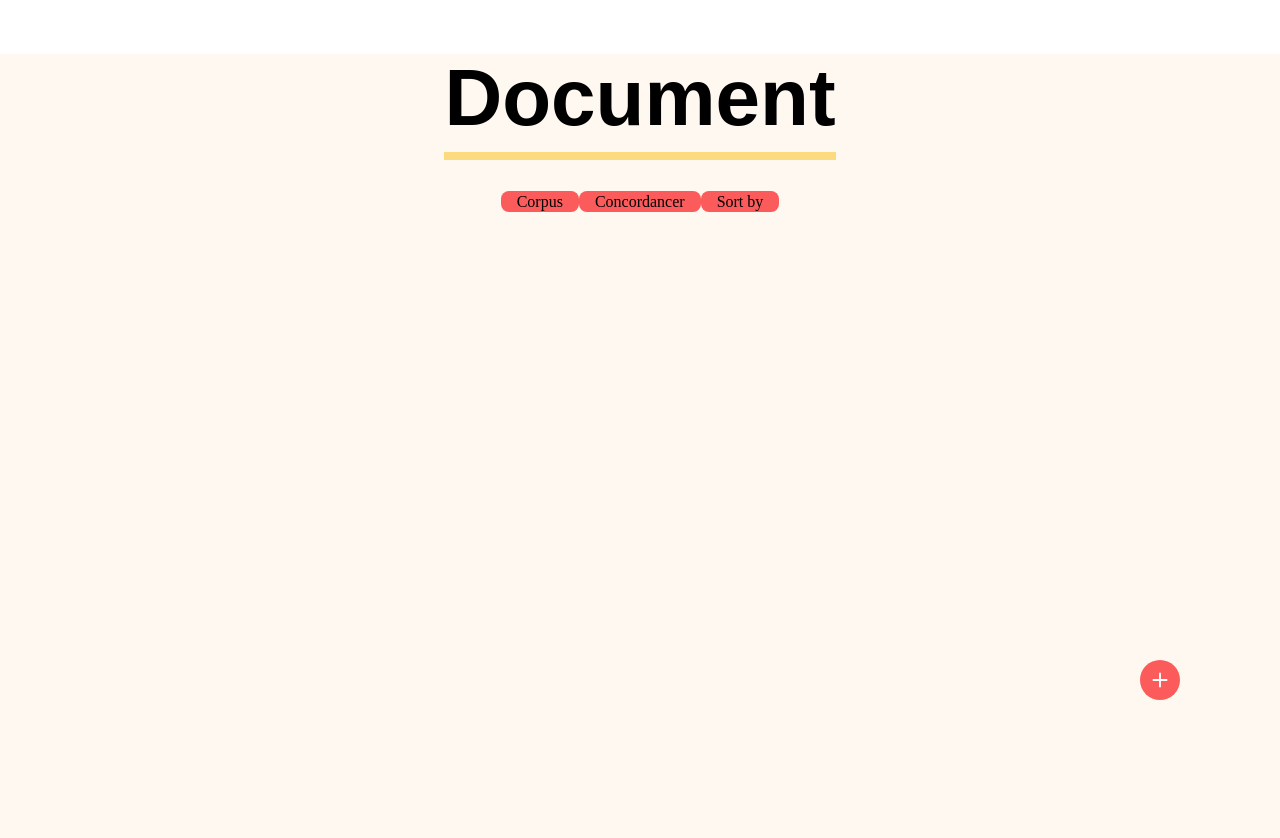
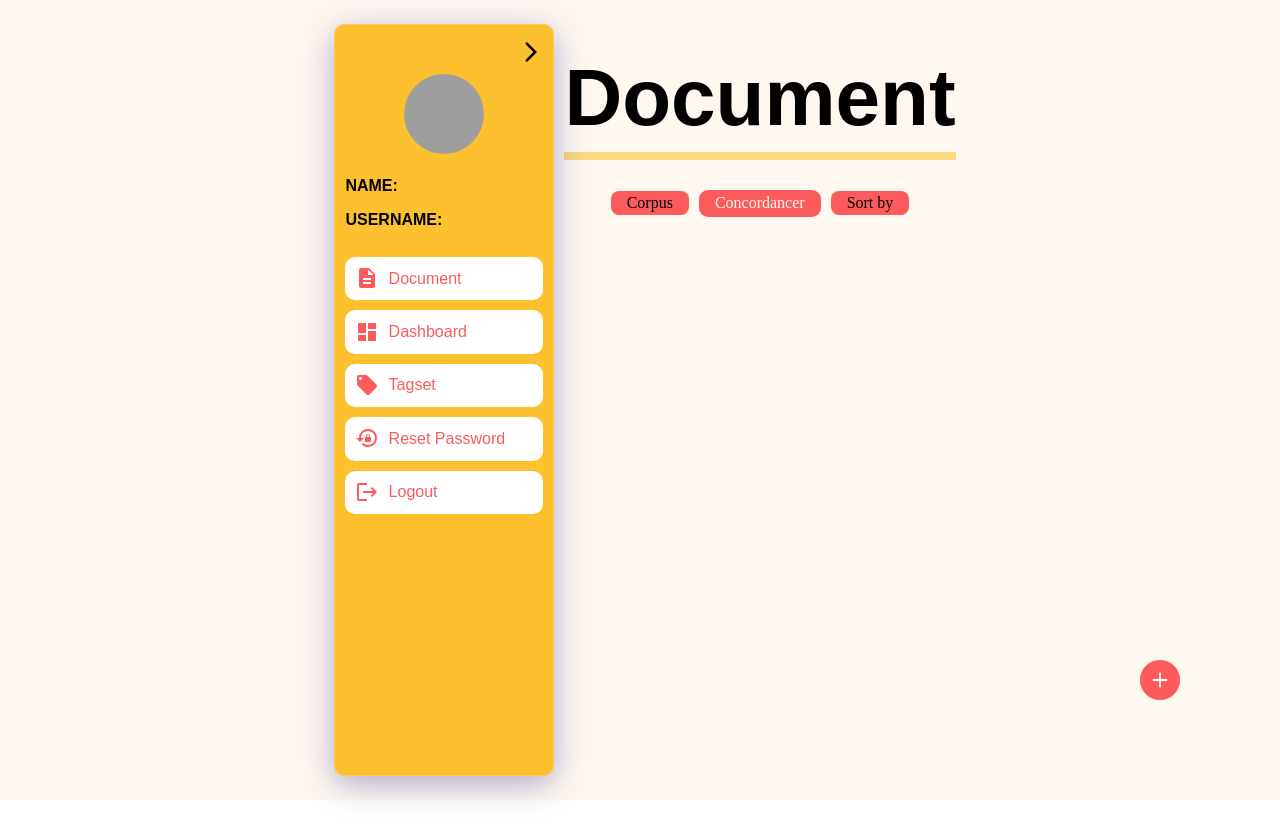
Before and after one commit to BananaGangDev/Front-end_KAEWJAA, a React (Vite) app: page /document in a window 1280 px wide. Shown: the top 838 px of the page. After the commit the page ends 800 px from the top, so only its background shows below. Built offline with nearby package versions, Linux system fonts and the light colour scheme; grey boxes are pictures that could not be loaded.

Commit message:
Edit CSS

```diff
--- a/src/components/SideBar.jsx
+++ b/src/components/SideBar.jsx
@@ -129,7 +129,7 @@ function sidebar(props) {
                 <div className="UserDetail_container">USERNAME:</div>
               </motion.h3>
 
-              <Item icon={<DescriptionIcon />} name="Document" to="/" />
+              <Item icon={<DescriptionIcon />} name="Document" to="/document" />
               <Item icon={<DashboardIcon />} name="Dashboard" to="/dashboard" />
               <Item icon={<LocalOfferIcon />} name="Tagset" to="/tagset" />
 
--- a/src/pages/DocumentPage.jsx
+++ b/src/pages/DocumentPage.jsx
@@ -1,7 +1,10 @@
 import React, { useState } from 'react';
 import { Container, Row, Col, Button, Dropdown, FormControl, InputGroup, Modal } from 'react-bootstrap';
 import { BsPlus, BsFileEarmarkText, BsFolderPlus, BsPencil, BsTrash } from 'react-icons/bs';
+import SideBar from "../components/SideBar";
 import '/src/styles/Page.css';
+import '/src/styles/CreateModal.css';
+import '/src/styles/DropdownMenu.css';
 
 // import Fab from '@mui/material/Fab';
 
@@ -39,6 +42,7 @@ function DocumentPage() {
   };
 
   return (
+    <SideBar>
       <Container>
         <Row>
           <Col>
@@ -49,9 +53,7 @@ function DocumentPage() {
           <Col>
             <div className="button-bar">
               <Button className="corpus-button">Corpus</Button>
-            <Button className="concordancer-button" onClick={() => setShowImportModal(true)}>
-              Concordancer
-            </Button>
+              <Button className="concordancer-button" href="/concordance">Concordancer</Button>
               <Dropdown>
                 <Dropdown.Toggle className="sort-button" id="sort-dropdown">
                   Sort by
@@ -177,6 +179,7 @@ function DocumentPage() {
           </Modal.Footer>
         </Modal>
       </Container>
+    </SideBar>
   );
 }
 
--- a/src/pages/TagsetPage.jsx
+++ b/src/pages/TagsetPage.jsx
@@ -5,6 +5,7 @@ import { Container, Row, Col, Button } from 'react-bootstrap';
 import { BsPlus } from 'react-icons/bs';
 import '../styles/Page.css';
 import '../styles/tagsetHeader.css';
+import SideBar from "../components/SideBar";
 
 function TagsetPage() {
   const [showCreateModal, setShowCreateModal] = useState(false);
@@ -47,6 +48,7 @@ function TagsetPage() {
   };
 
   return (
+    <SideBar>
       <Container>
         <Row>
           <Col>
@@ -81,6 +83,7 @@ function TagsetPage() {
           )}
         </div>
       </Container>
+    </SideBar>
   );
 }
 
--- a/src/styles/CreateModal.css
+++ b/src/styles/CreateModal.css
@@ -1,4 +1,4 @@
-.modal-dialog {
+/* .modal-dialog {
     position: absolute;
     top: 50%;
     left: 50%;
@@ -8,4 +8,38 @@
     border: 2px solid #000;
     box-shadow: 24;
     padding: 4;
+  } */
+
+
+  .create-modal {
+    position: fixed;
+    top: 50%;
+    left: 50%;
+    transform: translate(-50%, -50%); /* ให้ Modal อยู่ตรงกลางของหน้าจอ */
+    z-index: 1000; /* ตั้งค่า z-index เพื่อให้ Modal แสดงทับส่วนอื่น ๆ ในหน้าเว็บ */
+    background-color: white;
+    border-radius: 10px;
+    box-shadow: 0px 0px 10px rgba(0, 0, 0, 0.5); /* เพิ่มเงาให้กับ Modal */
+    padding: 20px;
   }
+
+  .create-modal {
+    width: 400px;
+  }
+
+  .create-modal p {
+    font-size: 16px;
+  }
+
+  .create-modal button {
+    background-color: #FC5B5C;
+    color: white;
+    border: none;
+    padding: 10px 20px;
+    border-radius: 5px;
+    cursor: pointer;
+  }
+
+  .create-modal button:focus {
+    outline: none;
+  }
--- /dev/null
+++ b/src/styles/DropdownMenu.css
@@ -0,0 +1,23 @@
+.dropdown-menu {
+    background-color: white;
+    color: black;
+    display: flex;
+    flex-direction: column;
+    padding: 6px;
+    border: 1px solid #ced4da;
+    border-radius: 0.25rem;
+  }
+
+  .dropdown-item {
+    width: 100%;
+    border-bottom: 1px solid #ced4da; /* เพิ่มเส้นขอบระหว่างตัวเลือก */
+  }
+
+  .dropdown-item:last-child {
+    border-bottom: none; /* ไม่ให้มีเส้นขอบท้ายที่ตัวเลือกสุดท้าย */
+  }
+
+  .dropdown-item:focus, .dropdown-item:hover {
+    background-color: #f1f1f1 !important;
+    color: black;
+  }
--- a/src/styles/Page.css
+++ b/src/styles/Page.css
@@ -40,8 +40,17 @@ body {
     border: none;
   }
 
+  .button-bar button {
+    outline: none; /* ลบเส้นขอบเมื่อปุ่มได้รับ focus */
+  }
+
+
+  .button-bar > :not(:last-child) {
+    margin-right: 10px;
+  }
+
   .corpus-button {
-    padding: 0.1em 1.0em;
+    padding: 0.2em 1.0em;
     border: none;
     background-color: #FC5B5C;
   }
@@ -50,11 +59,19 @@ body {
     padding: 0.1em 1.0em;
     border: none;
     background-color: #FC5B5C;
+    border-radius: 9px;
+    color: #FFF8F1;
   }
+
+  .concordancer-button:hover {
+    background-color: #FC5B5C;
+    color: #FFF8F1;
+  }
+
 
   .sort-button {
     border: none;
-    padding: 0.1em 1.0em;
+    padding: 0.2em 1.0em;
     background-color: #FC5B5C;
   }
 
@@ -80,6 +97,7 @@ body {
   }
 
   .new-button:focus {
+    outline: none;
     background-color: #fa4a4a;
   }
 
```
Also changed, not shown: src/components/ButtonBar.jsx (+25 -0 lines), src/components/CreateModal.jsx (+51 -1 lines), src/components/DeleteModal.jsx (+26 -0 lines), src/components/EditModal.jsx (+33 -0 lines), src/components/ItemList.jsx (+8 -84 lines). Lines whose indentation alone changed are shown as unchanged.
